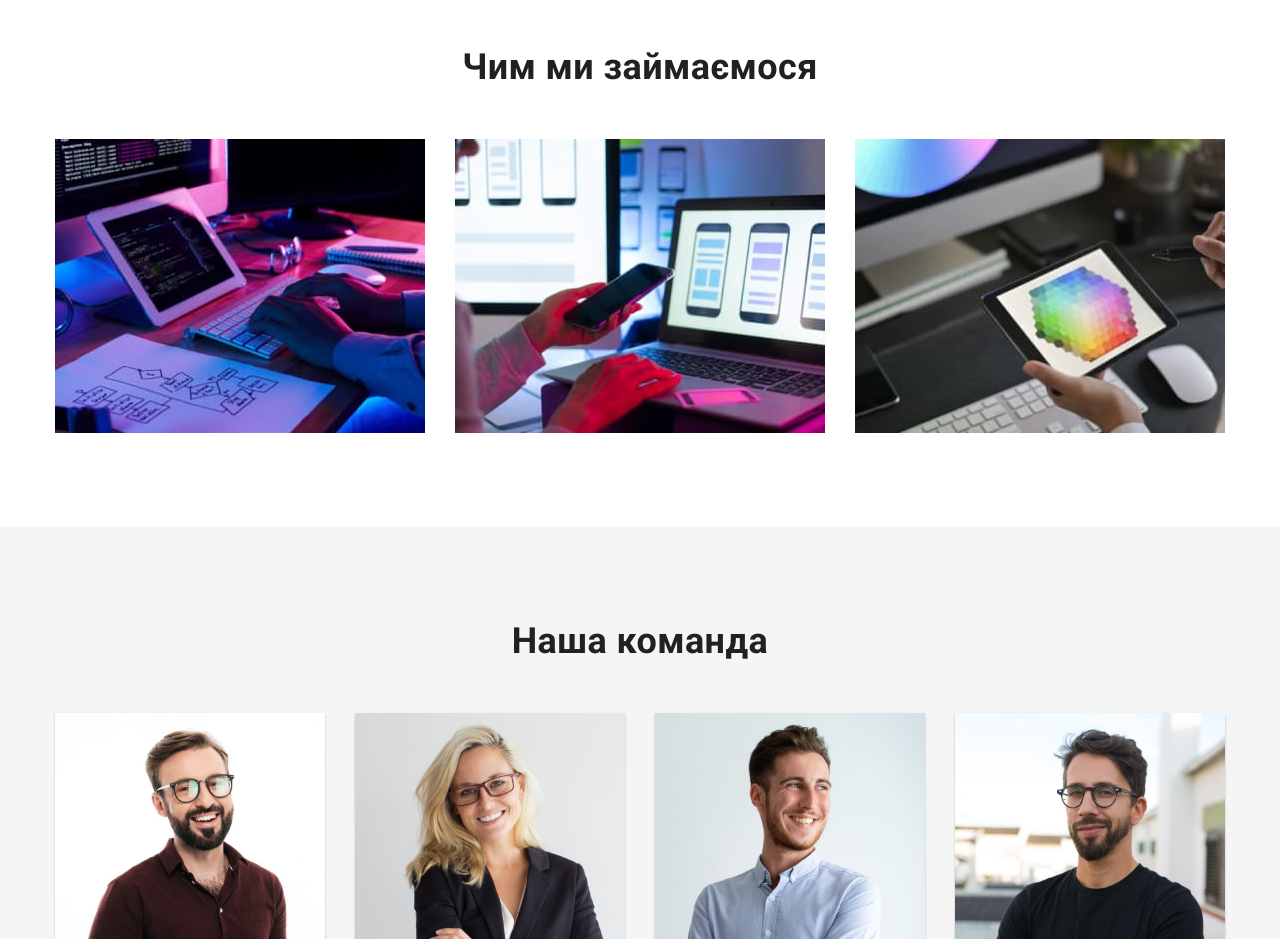
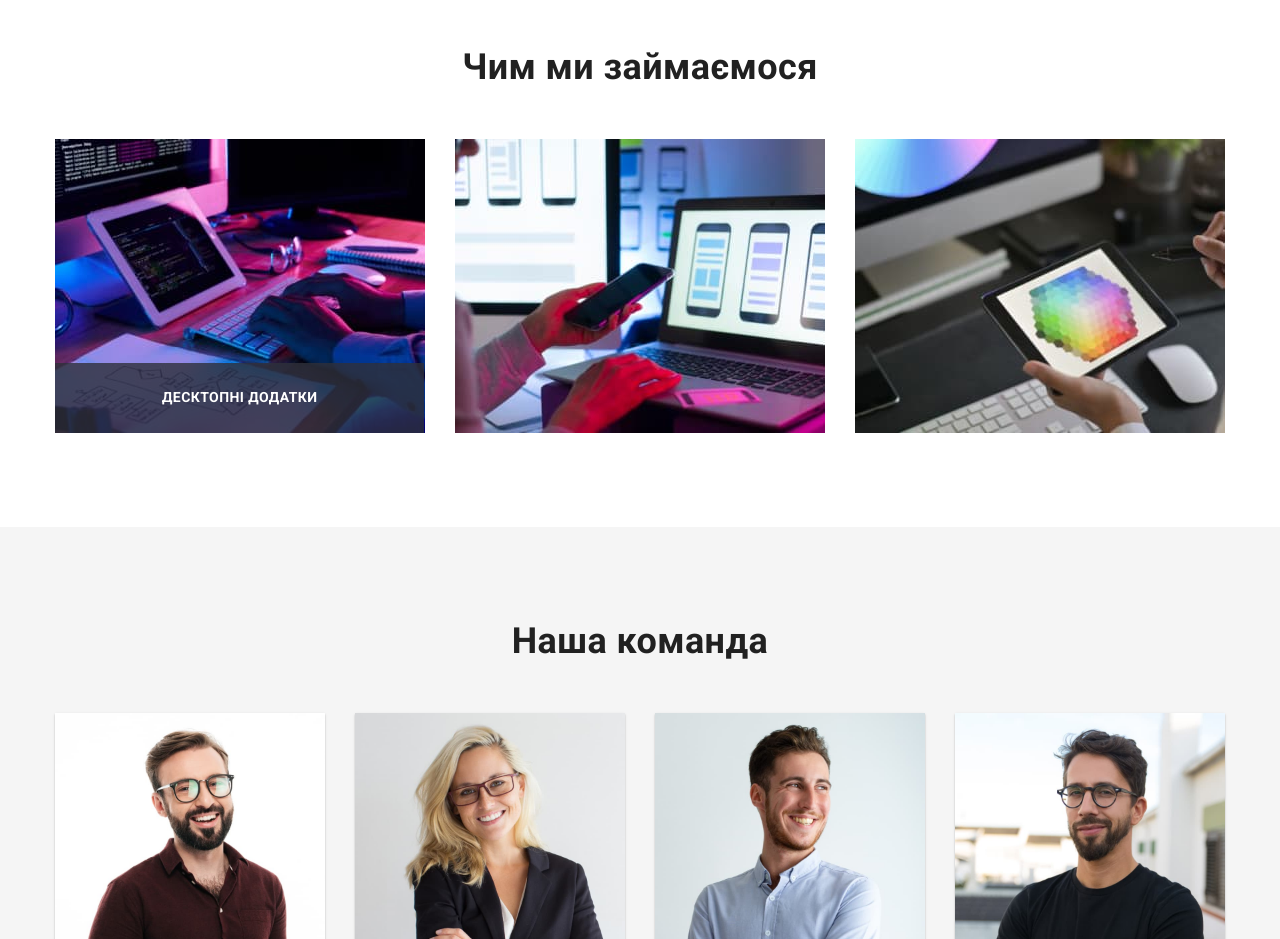
Before and after one commit to VladKapusta/goit-markup-hw-03, a plain HTML site: page index.html in a window 1280 px wide. Shown: the part 1080-2019 px from the top of the page. Drawn offline with nearby package versions, Linux system fonts and the light colour scheme.

Commit message:
обгортка до розділу чим ми займаемось

```diff
--- a/css/styles.css
+++ b/css/styles.css
@@ -470,3 +470,23 @@ text-transform: uppercase;
   font-size: 16px;
   line-height: 1.87;
 }
+
+
+
+.wrapper {
+  position: relative;
+}
+.wrapper-titel {
+  position: absolute;
+  bottom: 0;
+  padding: 27px 107px;
+  margin: 0;
+  color: white;
+  background-color: rgba(47, 48, 58, 0.8);
+
+
+font-weight: 700;
+font-size: 14px;
+line-height: 1.14;
+text-transform: uppercase;
+}
--- a/index.html
+++ b/index.html
@@ -105,7 +105,12 @@
             <div class="container">
                 <h2 class="product-titel">Чим ми займаємося</h2>
                 <ul class="product-list list">
-                    <li class="item"><img src="./images/box1.jpg" alt="Десктопні додатки" width="370" class="pfoto">
+                    <li class="item">
+                        <div class="wrapper">
+                            <img src="./images/box1.jpg" alt="Десктопні додатки" width="370" class="pfoto">
+                            <p class="wrapper-titel">Десктопні додатки</p>
+                        </div>
+
                     </li>
                     <li class="item"><img src="./images/box2.jpg" alt="Мобільні додатки" width="370" class="pfoto"></li>
                     <li class="item"><img src="./images/box3.jpg" alt="Дизайнерські рішення" width="370" class="pfoto">
```
